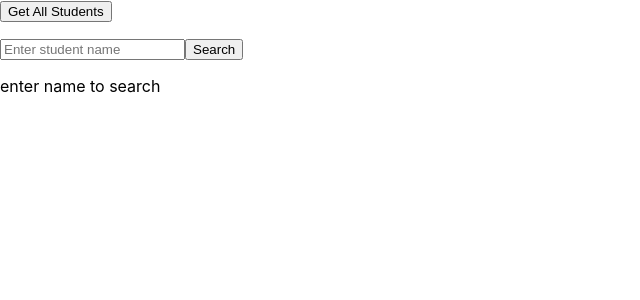
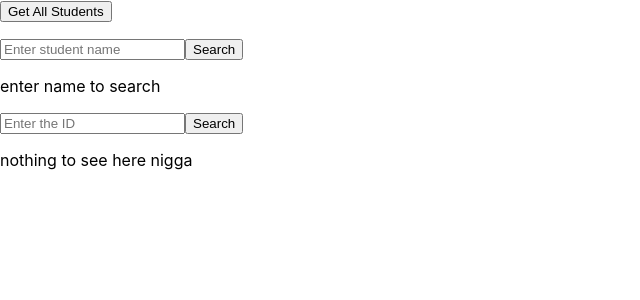
Before and after one commit to vikrant-chauhan1/SchoolFee-Management-System, a React (Create React App) app in the folder fee-management-frontend/: page /students in a window 1280 px wide. Shown: the top 300 px of the page, without its empty margins (0-640 px from the left). Built offline with nearby package versions, Linux system fonts and the light colour scheme.

Commit message:
search by id function implementing

```diff
--- a/fee-management-frontend/src/pages/Students.jsx
+++ b/fee-management-frontend/src/pages/Students.jsx
@@ -4,8 +4,11 @@ import axios from "axios"
 const Students = ()=>{
     const [students,setStudents] = useState([]);
     const [studentByName,setStudentByName] = useState([]);
-    const [studentName,setStudentName] = useState("")
-    const [error,setError] = useState("")
+    const [studentName,setStudentName] = useState("");
+    const [error,setError] = useState("");
+    const [id,setId] = useState("");
+    const [studentById,setStudentById] = useState("")
+
 
     // GETTING ALL THE STUDENTS
     const getAllStudents = async(e)=>{
@@ -56,7 +59,30 @@ const Students = ()=>{
         }
 
 
+    };
+
+    //GETTING STUDENTS BY ID
+    const getStudentById = async(e)=>{
+        const token = localStorage.getItem("token");
+        try {
+            const res = await axios.get(`http://localhost:5000/api/students/${id}`,
+                {
+                    headers:{
+                        Authorization:`Bearer ${token}`
+                    }
+                }
+            );
+            setStudentById(res.data);
+
+        } catch (error) {
+            setError("No student found for this Id");
+            console.error(error);
+
+        }
     }
+
+
+
 
     return(
         <div>
@@ -99,6 +125,18 @@ const Students = ()=>{
                 }
 
             </div>
+            <div>
+                <input
+                    type="text"
+                    placeholder="Enter the ID"
+                    value={id}
+                    onChange={(e)=>setId(e.target.value)}
+
+
+                />
+                <button onClick={getStudentById}>Search</button>
+                {studentById?<p>{studentById.name}</p>:<p>nothing to see here nigga</p>}
+            </div>
 
         </div>
     );
```
